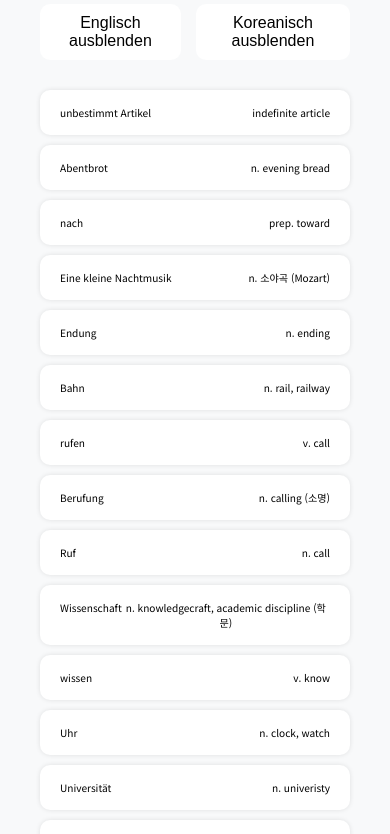
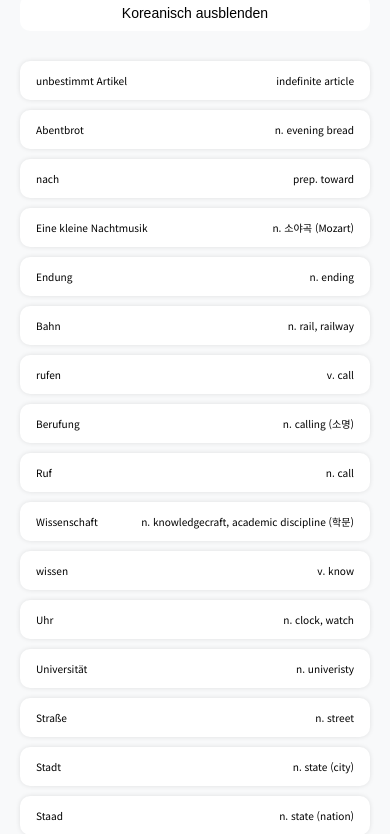
Before and after one commit to zeroruler/vocab, a plain HTML site: page index.html in a window 390 px wide. Shown: the part 146-980 px from the top of the page. Drawn offline with Linux system fonts and the light colour scheme; a web font is replaced by a local one.

Commit message:
Update styles.css

```diff
--- a/styles.css
+++ b/styles.css
@@ -60,3 +60,31 @@ button {
 .eng {
   font-size: calc(7px + .8vw);
 }
+
+@media (max-width: 768px) {
+  body {
+    padding: 20px;
+  }
+
+  .controls {
+    flex-direction: column;
+    gap: 10px;
+  }
+
+  .controls button {
+    width: 100%;
+    font-size: 14px;
+  }
+
+  ul {
+    width: 100%;
+  }
+
+  li {
+    /* 가로 정렬 유지 */
+    flex-direction: row;
+    align-items: center;
+    justify-content: space-between;
+    padding: 12px 16px;
+  }
+}
```
